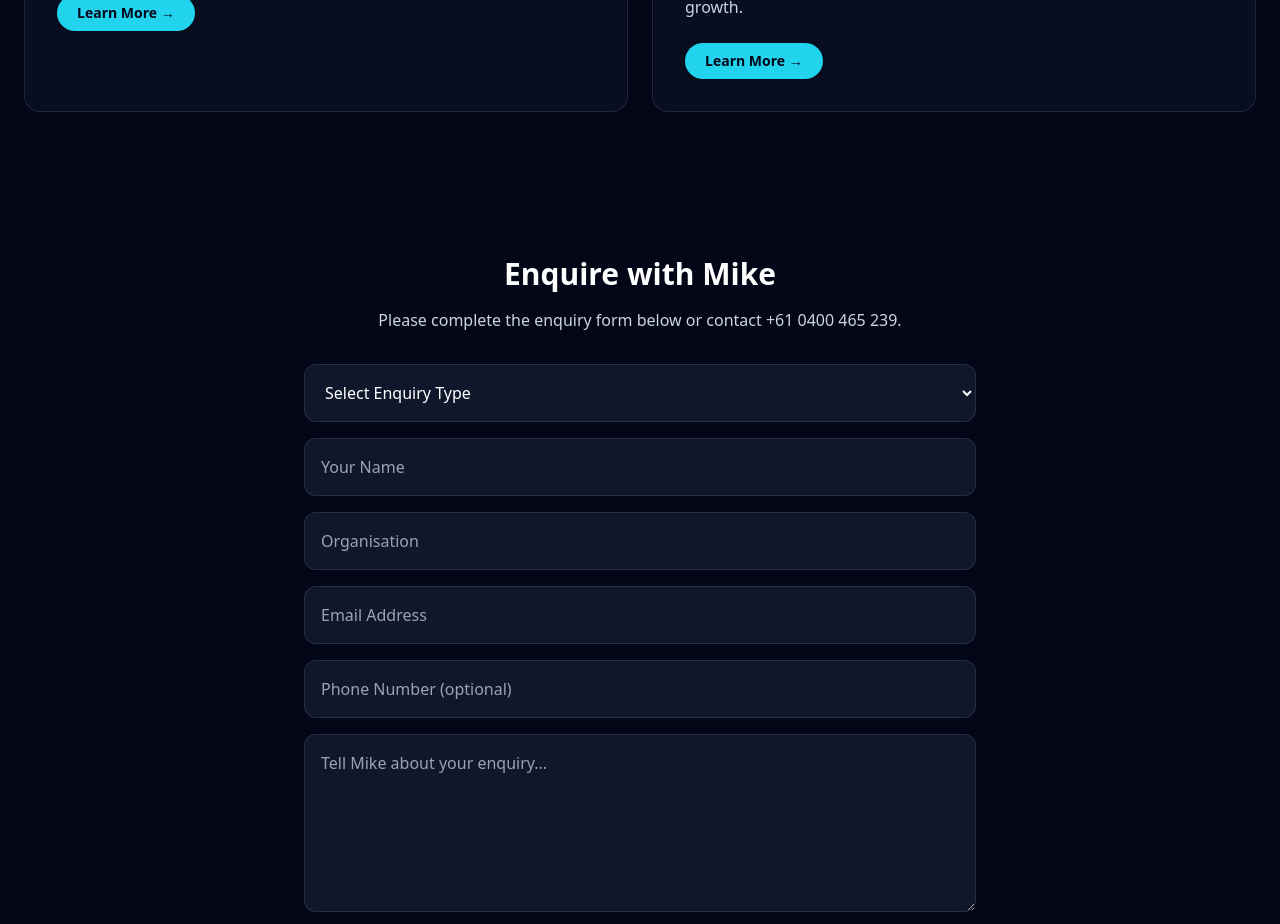
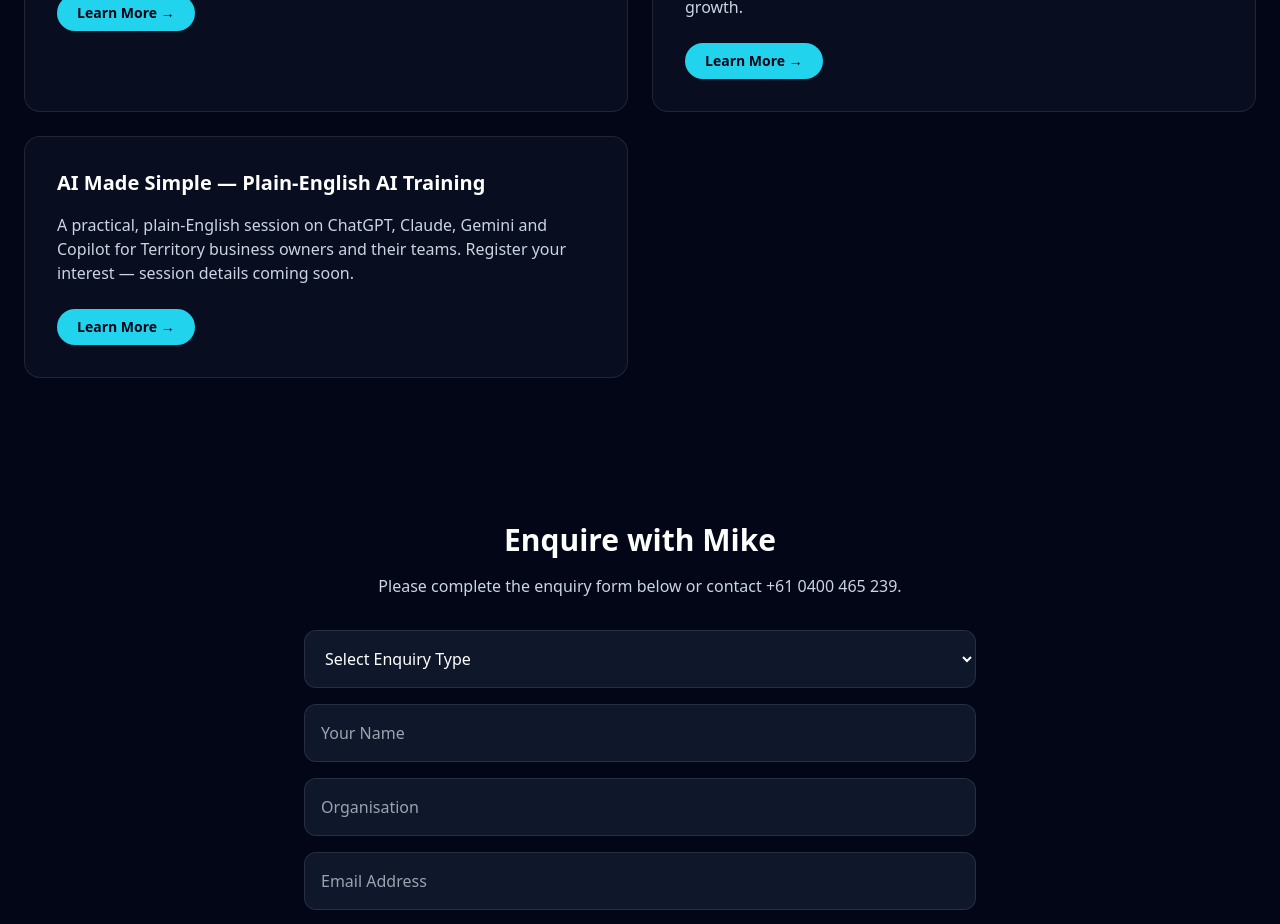
Before and after one commit to melanieorr-png/mikehamilton-site2, a React (Vite) app: page / in a window 1280 px wide. Shown: the part 1900-2824 px from the top of the page. Built offline with nearby package versions, Linux system fonts and the light colour scheme.

Commit message:
Add AI training session details to App.jsx

```diff
--- a/src/App.jsx
+++ b/src/App.jsx
@@ -38,6 +38,12 @@ export default function App() {
       path: "/sector-positioning.html",
       description:
         "Analyse market conditions and position organisations in niche and priority areas. Leverage NCVER data and other sources to inform strategy, strengthen market positioning, and support sustainable growth.",
+    },
+    {
+      title: "AI Made Simple — Plain-English AI Training",
+      path: "/ai-made-simple-register.html",
+      description:
+        "A practical, plain-English session on ChatGPT, Claude, Gemini and Copilot for Territory business owners and their teams. Register your interest — session details coming soon.",
     },
   ];
 
```
